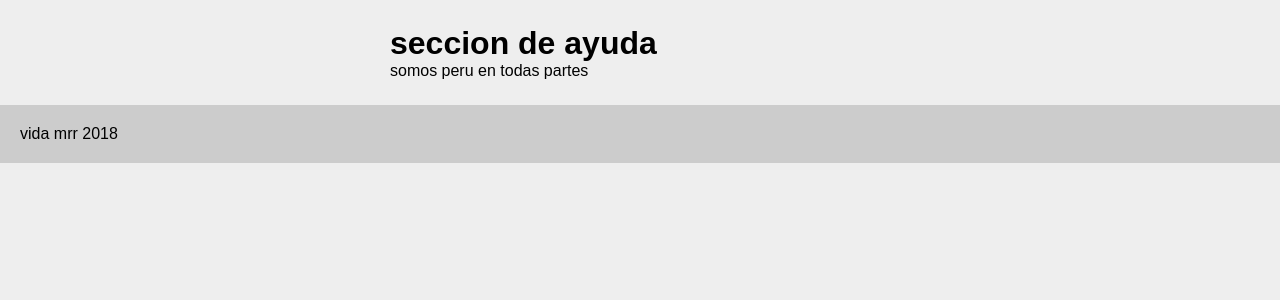
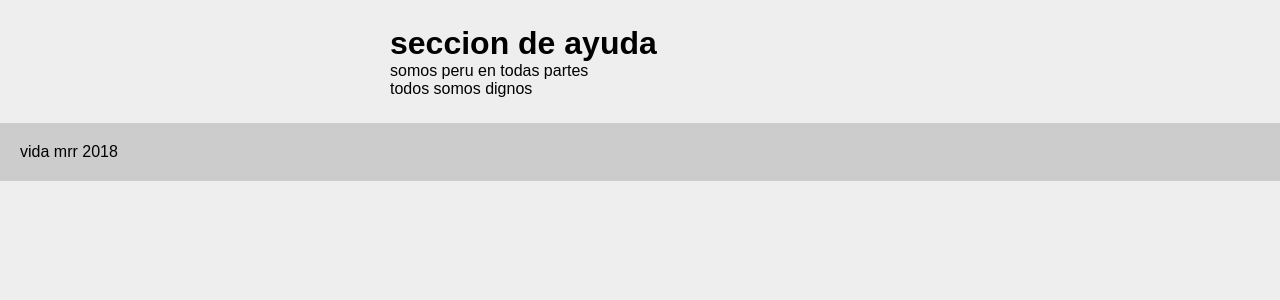
Before and after one commit to darvinnapoleon/JaenCutervo, a PHP site: page /SisGolosinas/ayuda in a window 1280 px wide. Shown: the part 105-405 px from the top of the page. Run offline with PHP 8.4, Linux system fonts and the light colour scheme.

Commit message:
modifique la ayuda

```diff
--- a/views/ayuda/index.php
+++ b/views/ayuda/index.php
@@ -9,6 +9,7 @@
         <div id="main">
             <h1 class="center">seccion de ayuda</h1>
             <p>somos peru en todas partes </p>
+            <p> todos somos dignos</p>
         </div>
         <?php require 'views/footer.php'; ?>
 
```
